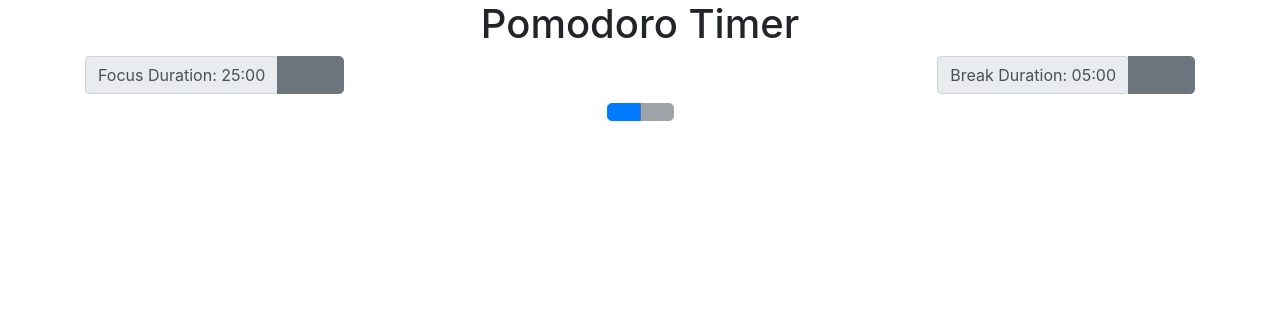
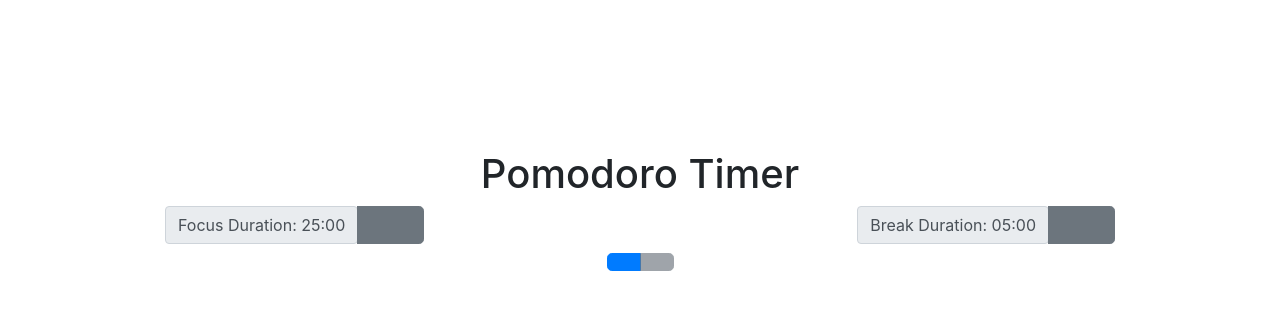
Before and after one commit to ericrossbernstein/pomodoro-timer, a React (Create React App) app: page / in a window 1280 px wide. Shown: the top 310 px of the page. Built offline with nearby package versions, Linux system fonts and the light colour scheme; a web font is replaced by a local one.

Commit message:
Updated margins

```diff
--- a/src/App.css
+++ b/src/App.css
@@ -1,3 +1,7 @@
 .App {
   text-align: center;
 }
+
+body {
+  margin: 150px;
+}
```
